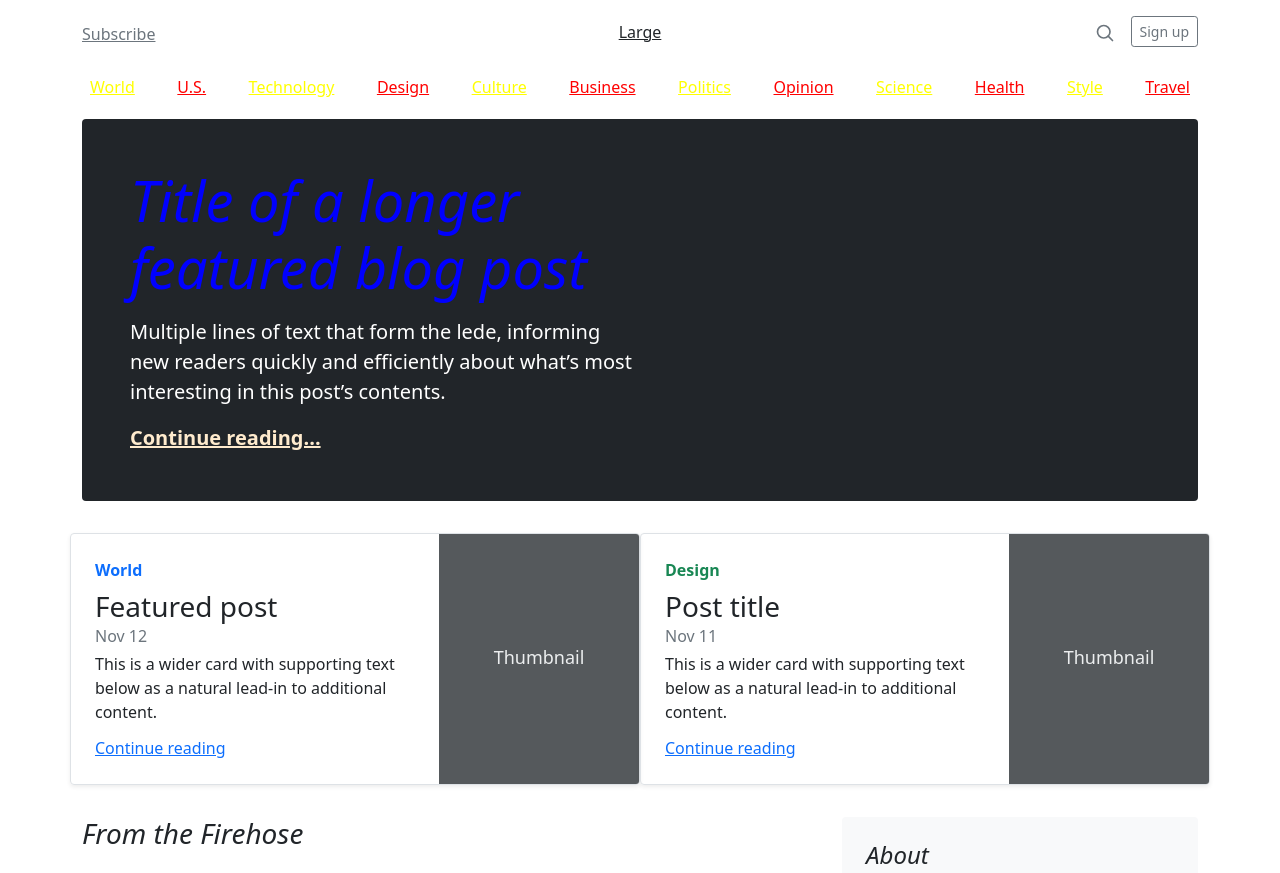
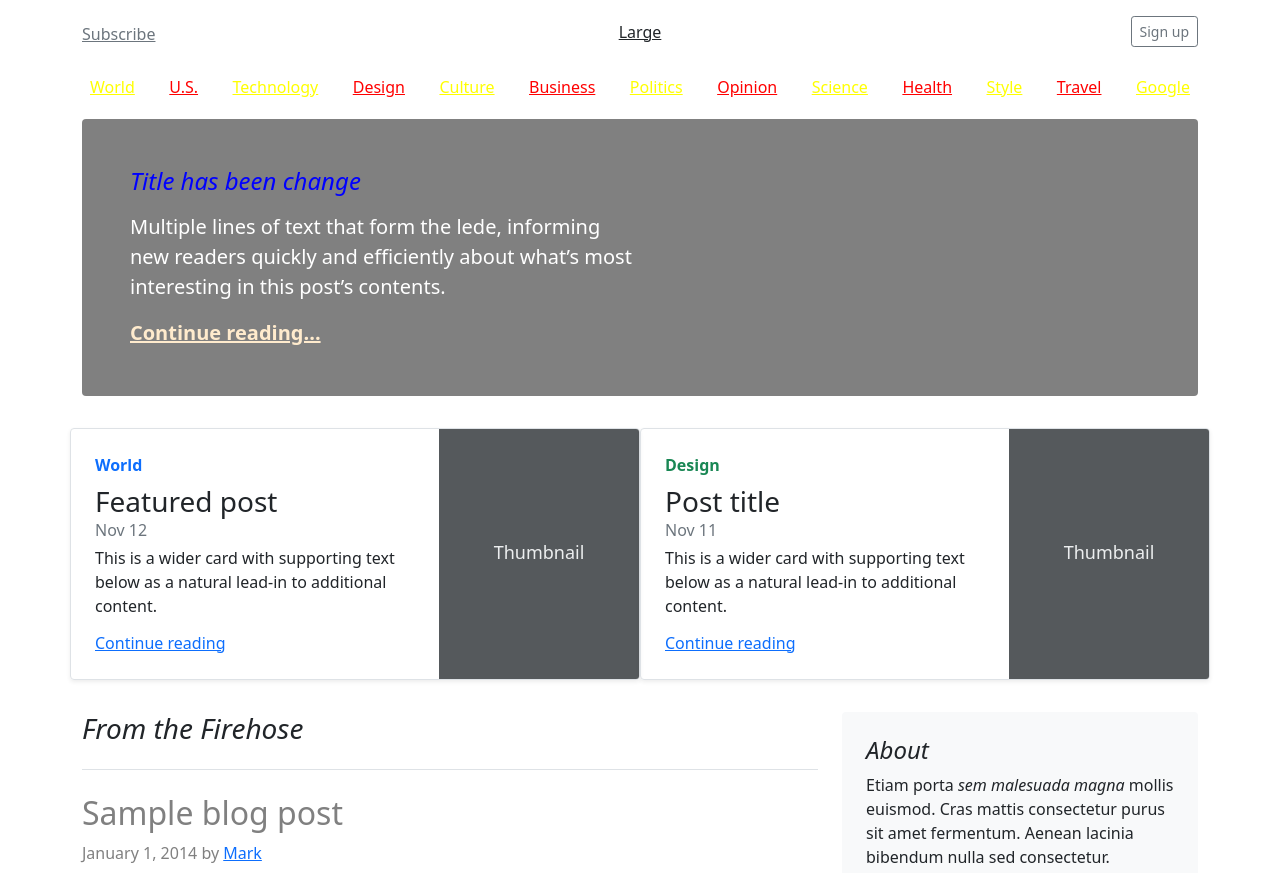
Before and after one commit to yanxun95/M2-D7, a plain HTML site: page index.html in a window 1280 px wide. Shown: the top 873 px of the page. Drawn offline with nearby package versions, Linux system fonts and the light colour scheme.

Commit message:
Ex 11 - Ex 16

```diff
--- a/index.js
+++ b/index.js
@@ -0,0 +1,41 @@
+//Ex11
+const ex11 = () => {
+    let x = document.getElementsByClassName("nav d-flex")[0];
+    let newLink = document.createElement("a")
+    newLink.setAttribute("class", "p-2 text-muted");
+    newLink.setAttribute("href", "https://www.google.com");
+    newLink.innerHTML = "Google";
+    x.appendChild(newLink);
+}
+ex11();
+
+const ex12 = () => {
+    let x = document.getElementsByTagName("h1")[0];
+    x.innerHTML = "Title has been change";
+}
+ex12();
+
+const ex13 = () => {
+    let x = document.getElementsByClassName("jumbotron p-4 p-md-5 text-white rounded bg-dark")[0];
+    x.classList.add("bgGrey");
+}
+ex13();
+
+const ex14 = () => {
+    let x = document.getElementsByClassName("list-unstyled")[1];
+    x.innerHTML = "";
+}
+ex14();
+
+const ex15 = () => {
+    let x = document.getElementsByTagName("h1")[0];
+    x.classList.add("columnsize");
+}
+ex15();
+
+const ex16 = () => {
+    let x = document.getElementsByClassName("col-4 d-flex justify-content-end align-items-center")[0].children[0].children[0];
+    x.remove();
+    console.log(x)
+}
+ex16();
--- a/style.css
+++ b/style.css
@@ -42,3 +42,12 @@ div.col-md-8.blog-main div:nth-child(3) {
 body footer p + p a {
   color: teal;
 }
+
+/* --------------- For js ---------------*/
+.bgGrey {
+  background-color: grey !important;
+}
+
+.columnsize {
+  font-size: 1.5rem;
+}
```
